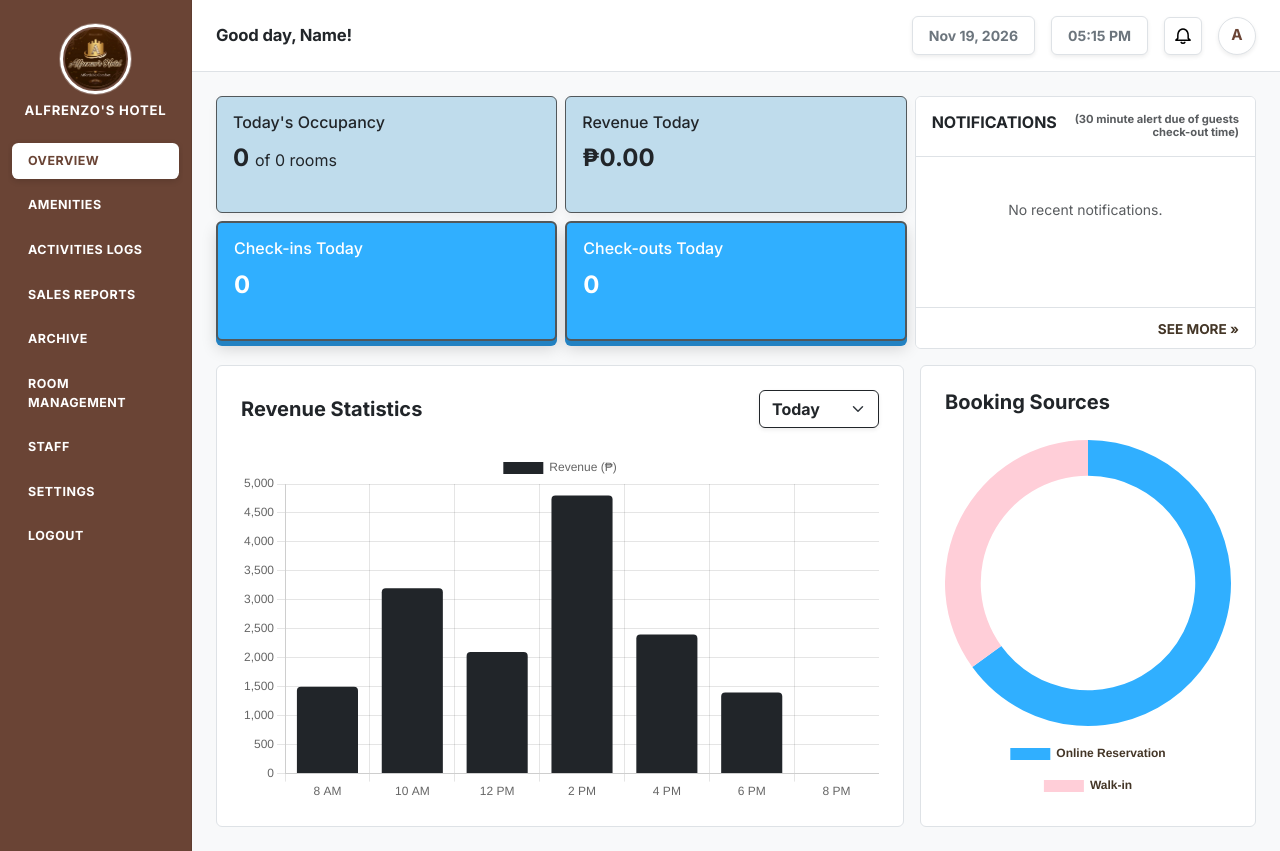
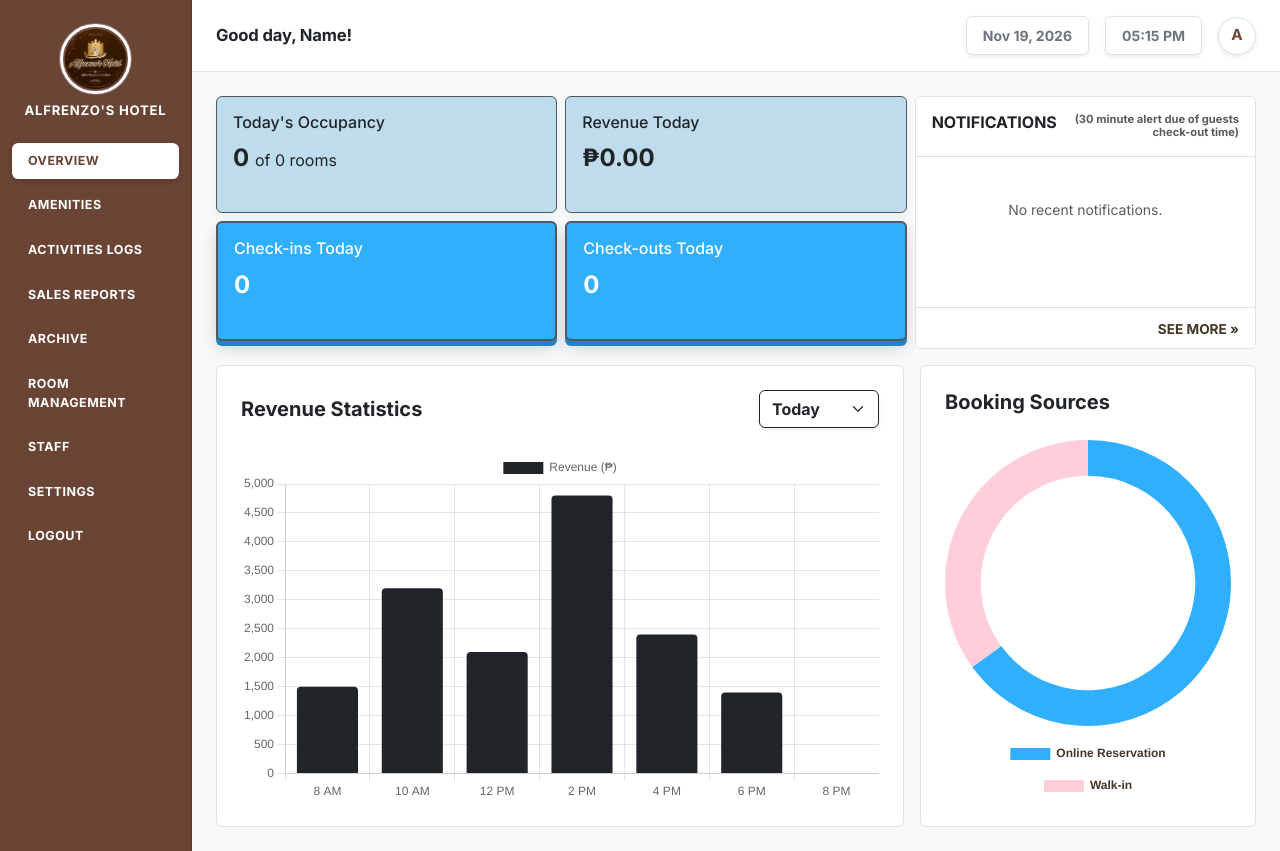
Before and after one commit to junellaceda-byte/AlfrenzHotelR-SM, a Laravel app: page /admindashboard in a window 1280 px wide. Run offline with Laravel 12, Linux system fonts and the light colour scheme; data that the repository does not hold is empty; some libraries are stand-ins or nearby versions.

Commit message:
Updated Receptionist and Administrator Union

```diff
--- a/resources/views/Administrator/partials/topbar.blade.php
+++ b/resources/views/Administrator/partials/topbar.blade.php
@@ -33,11 +33,6 @@
             <span id="liveTime" class="d-none">{{ now()->setTimezone('Asia/Manila')->format('h:i A') }}</span>
         </div>
 
-        <!-- Notification Button with SVG Icon -->
-        <button type="button" class="btn bg-white border rounded shadow-sm d-flex align-items-center justify-content-center p-2 text-secondary" style="width: 38px; height: 38px;" title="Notifications">
-            <img src="{{ asset('icons/bell.svg') }}" alt="Notification Bell" style="width: 18px; height: 18px;">
-        </button>
-
         <!-- Admin Avatar -->
         <div class="border rounded-circle bg-white shadow-sm fw-bold d-flex align-items-center justify-content-center" style="width: 38px; height: 38px; color: #6A4435; font-size: 0.95rem;" title="Administrator">
             A
```
Also changed, not shown: hotel_db.sqlite.
